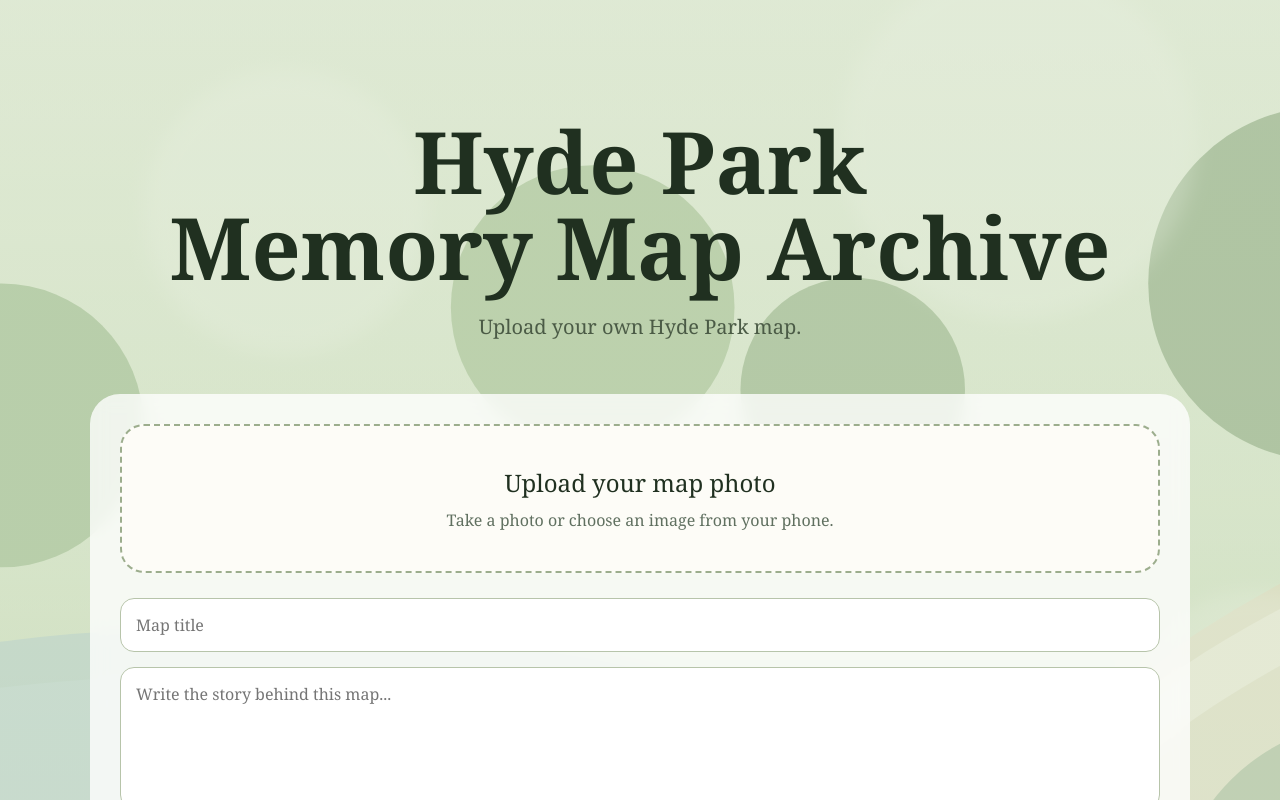
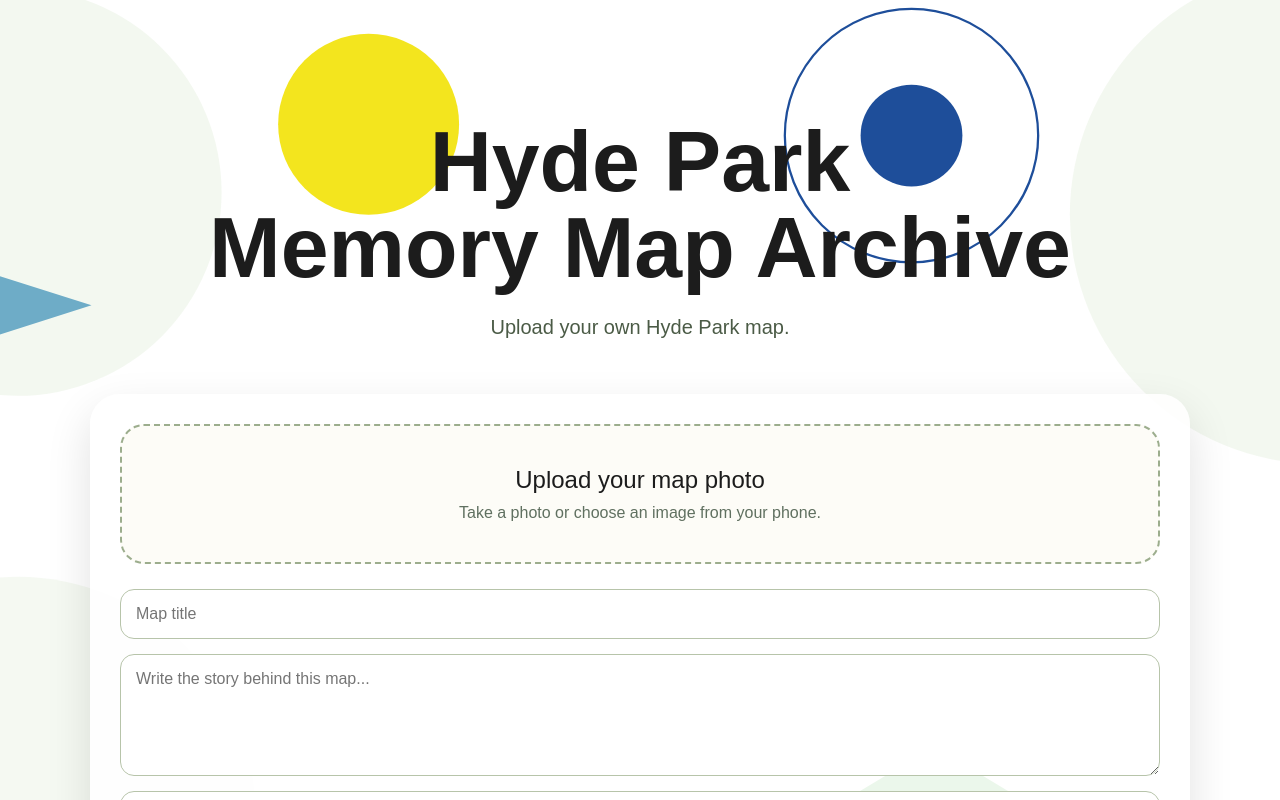
Before and after one commit to mafuyi0306-svg/hyde-park-memory, a React (Vite) app: page / in a window 1280 px wide. Shown: the top 800 px of the page. Built offline with nearby package versions, Linux system fonts and the light colour scheme; no server answers; the database is empty.

Commit message:
add geometric background style

```diff
--- a/src/App.jsx
+++ b/src/App.jsx
@@ -92,15 +92,15 @@ export default function App() {
     <div
       style={{
         minHeight: "100vh",
-        backgroundColor: "#dbe7cf",
+        backgroundColor: "#ffffff",
         backgroundImage:
-          'linear-gradient(rgba(219,231,207,0.55), rgba(219,231,207,0.55)), url("/hyde-park-bg.svg")',
+          'url("/hyde-park-bg.svg")',
         backgroundSize: "cover",
         backgroundPosition: "center",
         backgroundRepeat: "no-repeat",
         padding: "60px clamp(16px, 4vw, 40px)",
-        fontFamily: "Georgia, serif",
-        color: "#203020",
+        fontFamily: "Arial, Helvetica, sans-serif",
+        color: "#1c1c1c",
       }}
     >
       <div style={{ maxWidth: "1100px", margin: "0 auto" }}>
@@ -132,8 +132,8 @@ export default function App() {
 
         <div
           style={{
-            background: "rgba(255,255,255,0.78)",
-            backdropFilter: "blur(8px)",
+            background: "rgba(255,255,255,0.9)",
+            boxShadow: "0 18px 45px rgba(0,0,0,0.12)",
             borderRadius: "30px",
             padding: "30px",
             marginBottom: "60px",
@@ -265,7 +265,8 @@ export default function App() {
             <div
               key={post.id || index}
               style={{
-                background: "rgba(255,255,255,0.82)",
+                background: "rgba(255,255,255,0.94)",
+                boxShadow: "0 10px 25px rgba(0,0,0,0.1)",
                 borderRadius: "24px",
                 overflow: "hidden",
               }}
```
Also changed, not shown: public/hyde-park-bg.svg.
